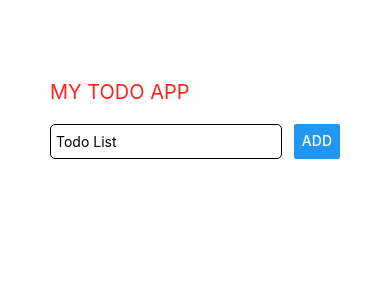
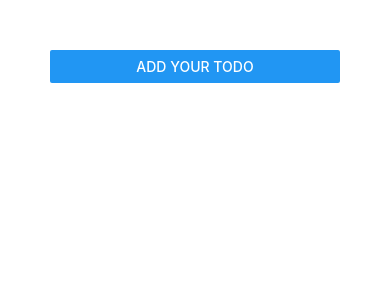
Before and after one commit to MCivas81/react-native-todolist, a React Native app: screen / in a window 390 px wide. Shown: the top 300 px of the page. Built offline with nearby package versions, Linux system fonts and the light colour scheme.

Commit message:
feat/fix: modal and buttons
created modal and fixed position and color buttons

```diff
--- a/App.js
+++ b/App.js
@@ -1,17 +1,19 @@
 import { StatusBar } from 'expo-status-bar';
 import React, { useState } from 'react';
-import { StyleSheet, Text, View, FlatList } from 'react-native';
+import { StyleSheet, Button, View, FlatList } from 'react-native';
 import TodoItem from './components/TodoItem';
 import TodoInput from './components/TodoInput';
 
 export default function App() {
   const [todos, setTodos] = useState([]);
+  const [isModalOpen, setIsModalOpen] = useState(false);
 
   const addTodosHandler = (todoTitle) => {
     setTodos((todos) => [
       ...todos,
       { id: Math.random().toString(), value: todoTitle },
     ]);
+    setIsModalOpen(false);
   };
 
   const removeTodoHandler = (todoId) => {
@@ -20,10 +22,18 @@ export default function App() {
     });
   };
 
+  const closeModalHandler = () => {
+    setIsModalOpen(false);
+  };
+
   return (
     <View style={styles.Screen}>
-      <Text style={styles.Title}>MY TODO APP</Text>
-      <TodoInput onAddTodo={addTodosHandler} />
+      <Button title='ADD YOUR TODO' onPress={() => setIsModalOpen(true)} />
+      <TodoInput
+        visible={isModalOpen}
+        onAddTodo={addTodosHandler}
+        onCloseModal={closeModalHandler}
+      />
       <FlatList
         keyExtractor={(item, index) => item.id}
         data={todos}
@@ -43,9 +53,4 @@ const styles = StyleSheet.create({
   Screen: {
     padding: 50,
   },
-  Title: {
-    marginTop: 30,
-    color: '#f22',
-    fontSize: 20,
-  },
 });
--- a/components/TodoInput.js
+++ b/components/TodoInput.js
@@ -1,40 +1,78 @@
 import React, { useState } from 'react';
-import { Button, TextInput, View, StyleSheet } from 'react-native';
+import { Button, Text, TextInput, View, StyleSheet, Modal } from 'react-native';
 
-function TodoInput({ onAddTodo }) {
+function TodoInput({ onAddTodo, visible, onCloseModal }) {
   const [inputValue, setInputValue] = useState('');
 
-  const todosHandler = (text) => {
+  const todoInputHandler = (text) => {
     setInputValue(text);
   };
+
+  const addTodoHandler = () => {
+    onAddTodo(inputValue);
+    setInputValue('');
+  };
+
   return (
+    <Modal visible={visible} animationType='slide'>
       <View style={styles.InputContainer}>
+        <Text style={styles.Title}>MY TODO APP</Text>
         <TextInput
-        onChangeText={todosHandler}
+          onChangeText={todoInputHandler}
           value={inputValue}
           style={styles.Input}
           placeholder='Todo List'
         />
-      <Button title='Add' onPress={() => onAddTodo(inputValue)} />
+        <View style={styles.ButtonContainer}>
+          <View style={styles.ButtonAdd}>
+            <Button title='Add' onPress={addTodoHandler} color='#fff' />
           </View>
+          <View style={styles.ButtonCancel}>
+            <Button title='Cancel' onPress={onCloseModal} color='#fff' />
+          </View>
+        </View>
+      </View>
+    </Modal>
   );
 }
 
 const styles = StyleSheet.create({
   InputContainer: {
-    flexDirection: 'row',
-    justifyContent: 'space-between',
-    marginTop: 20,
+    flex: 1,
+    justifyContent: 'center',
+    alignItems: 'center',
+  },
+  Title: {
+    color: '#777',
+    fontSize: 20,
+    marginBottom: 50,
   },
   Input: {
     width: '80%',
     borderWidth: 1,
     borderRadius: 5,
     paddingHorizontal: 5,
-    paddingVertical: 8,
-    marginRight: 10,
+    paddingVertical: 10,
     borderWidth: 1,
     backgroundColor: '#fff',
+  },
+  ButtonContainer: {
+    width: '60%',
+    flexDirection: 'row',
+    justifyContent: 'space-around',
+    marginTop: 30,
+  },
+  ButtonAdd: {
+    width: '40%',
+
+    borderRadius: 5,
+    backgroundColor: '#179',
+  },
+  ButtonCancel: {
+    width: '40%',
+
+    borderRadius: 5,
+    backgroundColor: '#f22',
   },
 });
 
```
Lines whose indentation alone changed are shown as unchanged.
